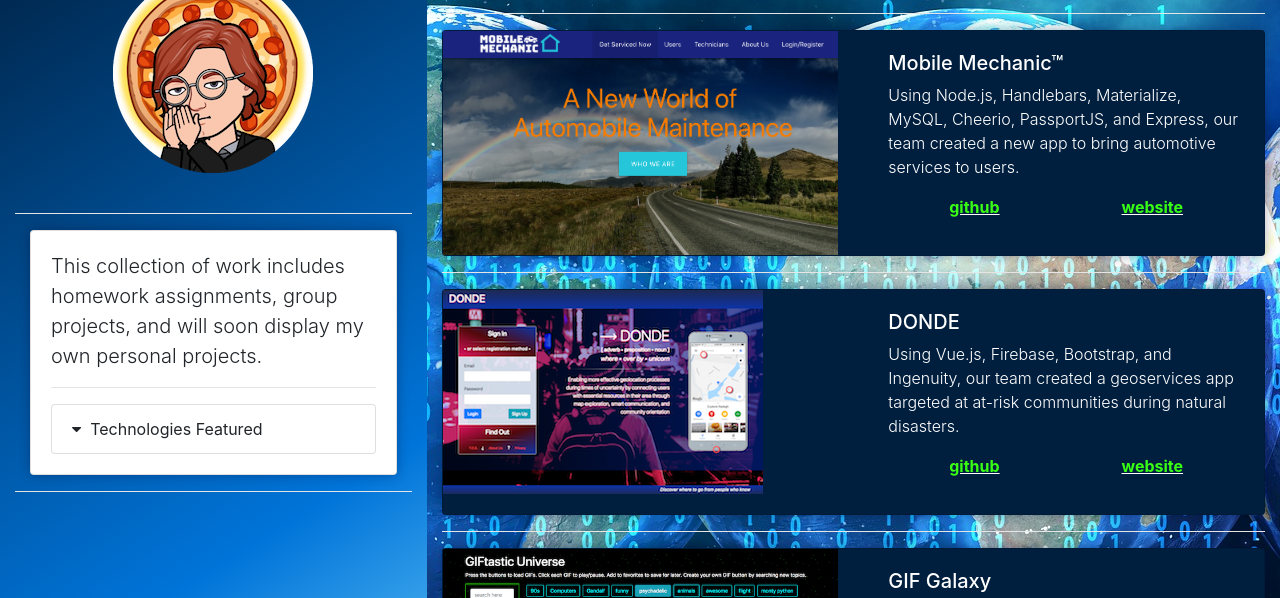
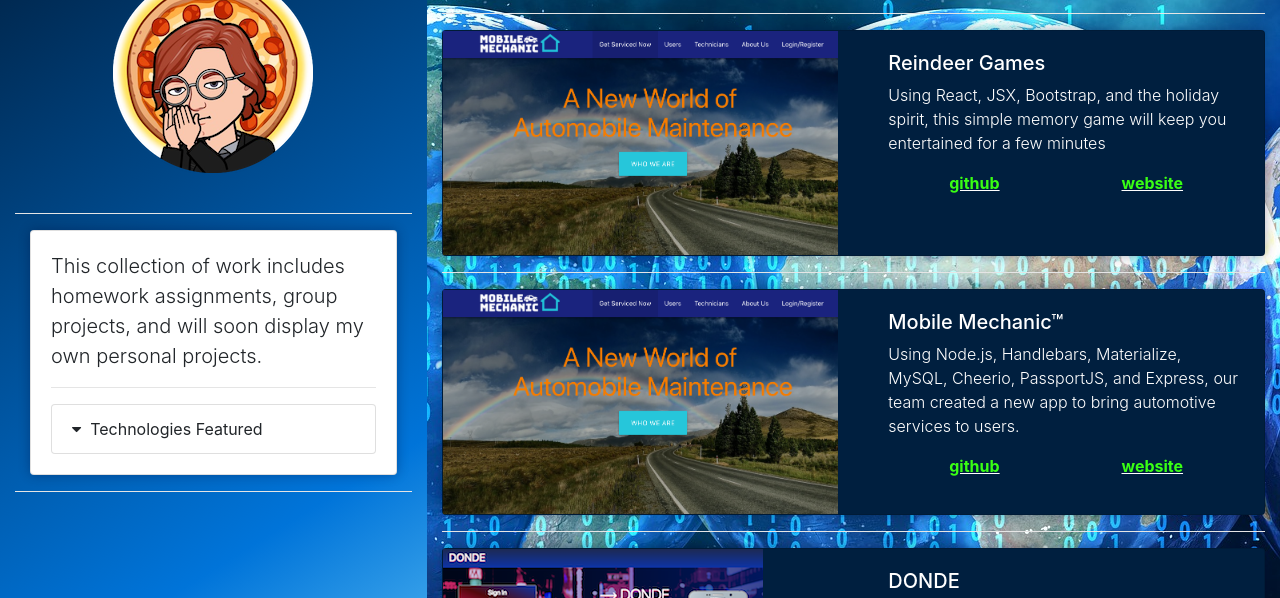
Before and after one commit to fieldpalmer/myPortfolio, a plain HTML site: page pages/portfolio.html in a window 1280 px wide. Shown: the part 97-695 px from the top of the page. Drawn offline with nearby package versions, Linux system fonts and the light colour scheme.

Commit message:
added react game

```diff
--- a/assets/style.css
+++ b/assets/style.css
@@ -113,7 +113,3 @@ hr {
   z-index: 100;
   background: none;
 }
-
-#about-body {
-  bottom: 0;
-}
--- a/pages/portfolio.html
+++ b/pages/portfolio.html
@@ -81,6 +81,28 @@
         </div>
         <div class="col-sm-12 col-lg-8 mainContent" id="portfolioContent">
           <h1 class="text-center text-white">Recent Projects</h1>
+
+          <hr>
+
+          <div class="card project-card">
+            <div class="row">
+              <div class="col-sm-12 col-md-6">
+                <div class="card-img-top">
+                  <img class="img img-fluid" src="../assets/images/mobile-mechanic.png">
+                </div>
+              </div>
+              <div class="col-sm-12 col-md-6">
+                <div class="card-body">
+                  <h5>Reindeer Games</h5>
+                  <p class="lead">Using React, JSX, Bootstrap, and the holiday spirit, this simple memory game will keep you entertained for a few minutes</p>
+                  <nav class="nav nav-pills nav-fill portfolio-nav">
+                    <a class="nav-item nav-link p-0" href="https://github.com/fieldpalmer/reactClicky"><p>github</p></a>
+                    <a class="nav-item nav-link p-0" href="https://fieldpalmer.github.io/reactClicky/"><p>website</p></a>
+                  </nav>
+                </div>
+              </div>
+            </div>
+          </div>
 
           <hr>
 
```
Also changed, not shown: pages/about.html (+1 -1 lines), assets/images/fieldpalmer.github.io_reactClicky_.png (added).
